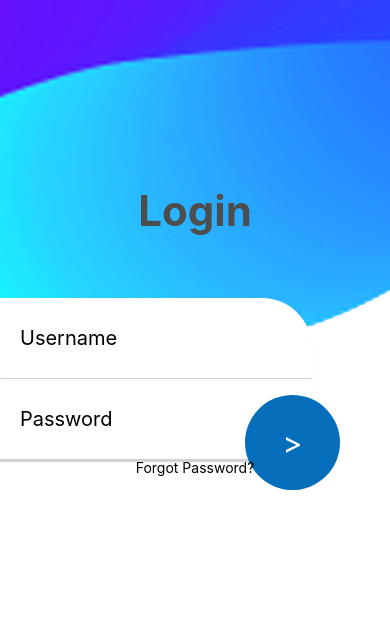
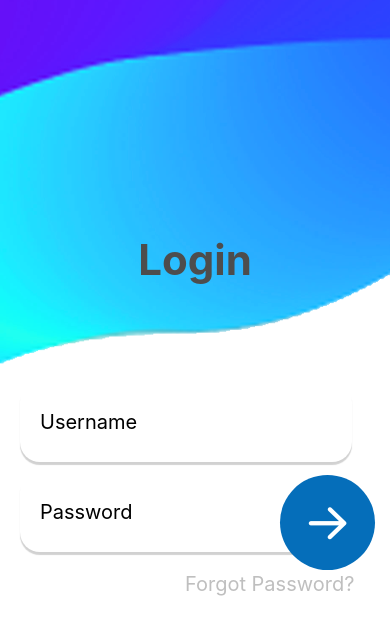
Before and after one commit to risandoval/ePMC-mobile, a React Native app: screen /Login in a window 390 px wide. Shown: the top 634 px of the page. Built offline with nearby package versions, Linux system fonts and the light colour scheme.

Commit message:
login design

```diff
--- a/components/Login.js
+++ b/components/Login.js
@@ -1,17 +1,20 @@
 import { StyleSheet, ImageBackground, Button, Pressable, View, Text, TextInput } from 'react-native';
+import AntDesign from 'react-native-vector-icons/AntDesign';
+
 
 export default function Login( { navigation} ) {
   return (
     <View style={styles.container}>
       <ImageBackground source={require('../assets/loginbg.png')} style={styles.bgimage}>
         <Text style={styles.txtLogin}> Login </Text>
-        <View style={[styles.inputCard, styles.border1, styles.shadow]} >
+
+        <View style={[styles.inputCard, styles.shadow]} >
           <TextInput
             style={styles.input}
             placeholder="Username"
           />
         </View>
-        <View style={[styles.inputCard, styles.border2, styles.shadow]} >
+        <View style={[styles.inputCard, styles.shadow]} >
           <TextInput
             style={styles.input}
             placeholder="Password"
@@ -19,23 +22,12 @@ export default function Login( { navigation} ) {
         </View>
 
         <Pressable  style={styles.btnLogin} onPress={() => navigation.navigate("LoginStaff")}>
-          <Text style={styles.btnLogin1}> {'>'} </Text>
+          <AntDesign name="arrowright" style={styles.btnLogin1} />
         </Pressable>
 
-        <Pressable style={styles.forgot}>
-          <Text> Forgot Password? </Text>
-        </Pressable>
-
-
-        {/* <Pressable style={styles.btnLogin} onPress={() => navigation.navigate("LoginStaff")}>
-          <Text style={styles.btnText}>Login as Employee</Text>
-        </Pressable> */}
-
-
-
-        {/* <Pressable style={styles.btnLogin} onPress={() => navigation.navigate("LoginPatient")}>
-          <Button title=" Login as Patient " />
-        </Pressable> */}
+        {/* <Pressable > */}
+          <Text onPress={() => navigation.navigate("LoginStaff")} style={styles.forgot}> Forgot Password? </Text>
+        {/* </Pressable> */}
       </ImageBackground>
     </View>
   );
@@ -57,8 +49,8 @@ const styles = StyleSheet.create({
   },
 
   txtLogin: {
-    marginTop: -200,
-    marginBottom: 45,
+    marginTop: -30,
+    marginBottom: 80,
     color: "#4d4d4d",
     fontSize: 42,
     lineHeight: 84,
@@ -67,18 +59,12 @@ const styles = StyleSheet.create({
   },
 
   inputCard: {
-    backgroundColor: 'white',
-    width: '80%',
+    backgroundColor: '#FFF',
+    width: '85%',
+    borderRadius: 20,
+    marginLeft: 20,
+    marginBottom: 10,
     // borderWidth: 1
-  },
-
-  border1: {
-    borderTopRightRadius: 50,
-    marginBottom: 1
-  },
-
-  border2: {
-    borderBottomRightRadius: 50
   },
 
   shadow: {
@@ -90,7 +76,7 @@ const styles = StyleSheet.create({
     shadowOpacity: 0.18,
     shadowRadius: 1.00,
 
-    elevation: 1.5,
+    elevation: 3,
   },
 
   input: {
@@ -103,15 +89,11 @@ const styles = StyleSheet.create({
   btnLogin: {
     // flex: 1,
     position: 'absolute',
-    // top: 100,
-    right: 50,
-    top: 395,
+    right: 15,
+    top: 475,
     alignItems: 'center',
     justifyContent: 'center',
-    // paddingVertical: 12,
-    // paddingHorizontal: 32,
     borderRadius: 50,
-    // borderWidth: 5,
     backgroundColor: '#056EBA',
     height: 95,
     width: 95,
@@ -119,16 +101,15 @@ const styles = StyleSheet.create({
   },
 
   btnLogin1: {
-    color: 'white',
-    fontSize: 30
+    color: '#fff',
+    fontSize: 50
   },
 
   forgot: {
-    alignItems: 'center',
-    justifyContent: 'center'
-  },
-
-  txtForgot: {
-    fontSize: 30,
+    marginTop: 10,
+    marginRight: 30,
+    fontSize: 20,
+    textAlign: 'right',
+    color: '#BFBFBF'
   }
 });
```
Also changed, not shown: assets/loginbg.png.
